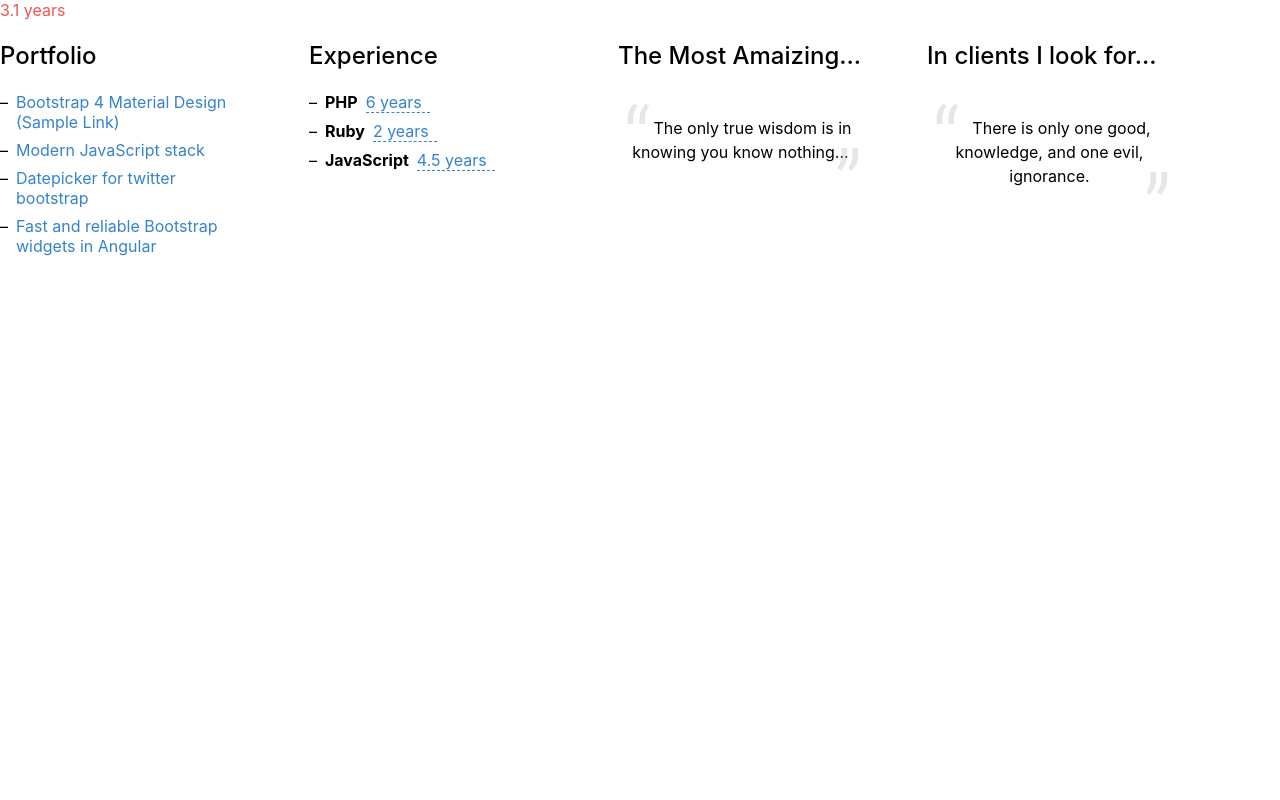
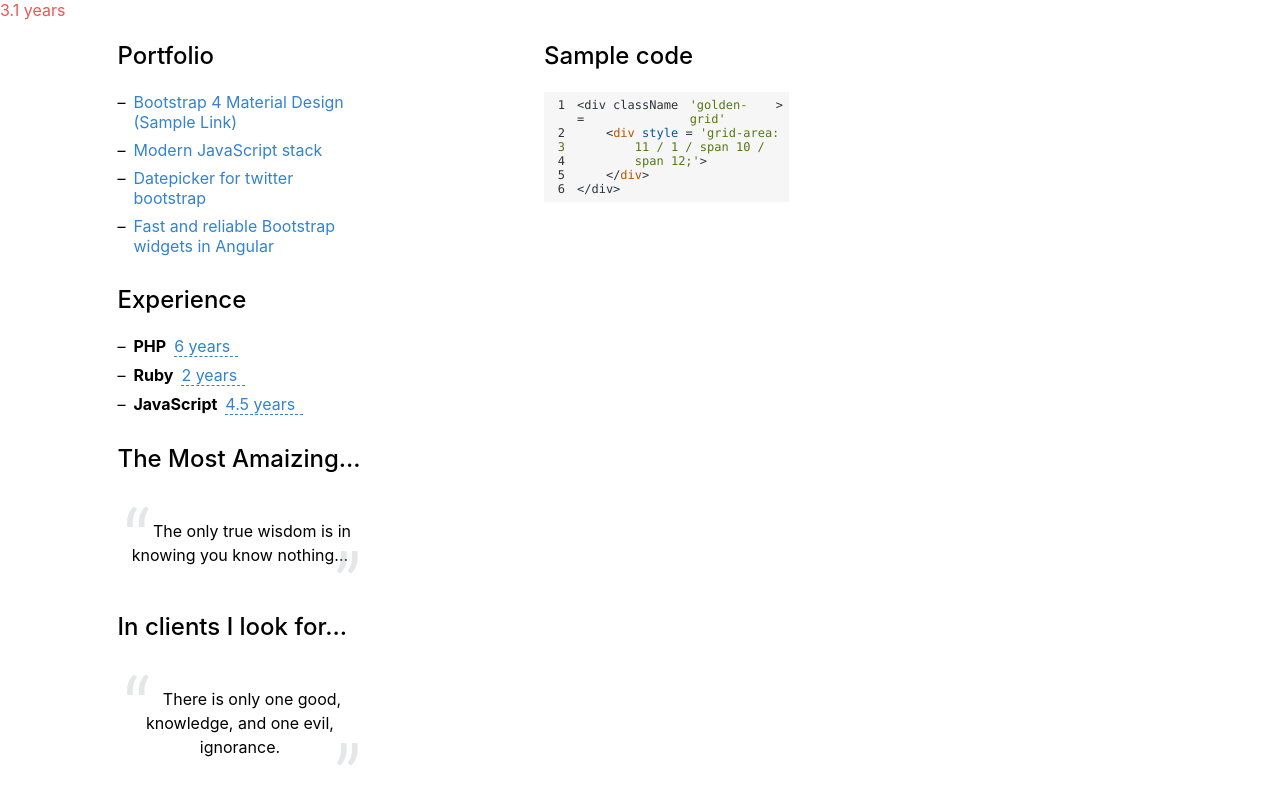
Before and after one commit to bseleng/axeta-trial, a React (Create React App) app: page / in a window 1280 px wide. Built offline with nearby package versions, Linux system fonts and the light colour scheme.

Commit message:
feat: add code block
Took 53 minutes

```diff
--- a/package.json
+++ b/package.json
@@ -10,6 +10,7 @@
     "react-dom": "^17.0.2",
     "react-icons": "^4.2.0",
     "react-scripts": "4.0.3",
+    "react-syntax-highlighter": "^15.4.3",
     "web-vitals": "^1.0.1"
   },
   "scripts": {
--- a/src/App.js
+++ b/src/App.js
@@ -1,9 +1,9 @@
-import React from 'react'
+import React, { useState } from 'react'
 import './App.css'
 import AtmInput from './Atoms/AtmInput/AtmInput'
-import { useState } from 'react'
-import MolSection from './Molecules/MolSection/MolSection'
 import OrgMain from './Organisms/OrgMain/OrgMain'
+import AtmCodeHighlighter from './Atoms/AtmCodeHighliter/AtmCodeHighlighter'
+import TmpMainAndAside from './Templates/TmpMainAndAside/TmpMainAndAside'
 
 const App = () => {
   const [value, setValue] = useState('3.1')
@@ -22,7 +22,7 @@ const App = () => {
         actionOnEdit={'focus'}
         inputTargetStyle={'skillDuration'}
       />
-      <OrgMain />
+      <TmpMainAndAside />
     </>
   )
 }
--- a/src/Atoms/AtmCodeHighliter/AtmCodeHighlighter.jsx
+++ b/src/Atoms/AtmCodeHighliter/AtmCodeHighlighter.jsx
@@ -1,11 +1,13 @@
 import React from 'react'
 import SyntaxHighlighter from 'react-syntax-highlighter'
-import { docco } from 'react-syntax-highlighter/dist/esm/styles/hljs'
-const Component = () => {
-  const codeString = '(num) => num + 1'
+import { stackoverflowLight } from 'react-syntax-highlighter/dist/esm/styles/hljs'
+
+const AtmCodeHighlighter = ({ codeString }) => {
   return (
-    <SyntaxHighlighter language="javascript" style={docco}>
+    <SyntaxHighlighter language="javascript" style={stackoverflowLight} showLineNumbers wrapLines wrapLongLines>
       {codeString}
     </SyntaxHighlighter>
   )
 }
+
+export default AtmCodeHighlighter
--- a/src/Atoms/AtmSectionContent/AtmSectionContent.jsx
+++ b/src/Atoms/AtmSectionContent/AtmSectionContent.jsx
@@ -3,6 +3,7 @@ import classes from './AtmSectionContent.module.css'
 import AxPortfolio from './AxPortfolio'
 import AxExperience from './AxExperience'
 import AxQuote from './AxQuote'
+import AxCode from './AxCode'
 
 const AtmSectionContent = ({ type, content }) => {
   const output = () => {
@@ -13,6 +14,8 @@ const AtmSectionContent = ({ type, content }) => {
         return <AxExperience classes={classes} content={content} />
       case 'quote':
         return <AxQuote classes={classes} content={content} />
+      case 'code':
+        return <AxCode classes={classes} content={content} />
     }
   }
 
--- a/src/Atoms/AtmSectionContent/AtmSectionContent.module.css
+++ b/src/Atoms/AtmSectionContent/AtmSectionContent.module.css
@@ -66,3 +66,8 @@
     justify-content: flex-end;
     top: -50px;
 }
+
+.code {
+    font-size: 12px;
+    text-align: left;
+}
--- /dev/null
+++ b/src/Atoms/AtmSectionContent/AxCode.jsx
@@ -0,0 +1,14 @@
+import React from 'react'
+import AtmCodeHighlighter from '../AtmCodeHighliter/AtmCodeHighlighter'
+
+const AxCode = ({ classes, content }) => {
+  return content.map((el) => {
+    return (
+      <div className={classes.code}>
+        <AtmCodeHighlighter codeString={el.text} className={classes.code} />
+      </div>
+    )
+  })
+}
+
+export default AxCode
--- a/src/Organisms/OrgAside/OrgAside.jsx
+++ b/src/Organisms/OrgAside/OrgAside.jsx
@@ -0,0 +1,24 @@
+import React from 'react'
+import MolSection from '../../Molecules/MolSection/MolSection'
+
+const OrgAside = () => {
+  return (
+    <aside>
+      <MolSection
+        text={'Sample code'}
+        type={'code'}
+        content={[
+          {
+            text: `<div className = 'golden-grid'>
+    <div style = 'grid-area:
+        11 / 1 / span 10 /
+        span 12;'>
+    </div>
+</div> `,
+          },
+        ]}
+      />
+    </aside>
+  )
+}
+export default OrgAside
--- a/src/Organisms/OrgMain/OrgMain.module.css
+++ b/src/Organisms/OrgMain/OrgMain.module.css
@@ -1,9 +1,12 @@
 .main {
     display: flex;
     flex-direction: row;
-    justify-content: flex-start;
+    justify-content: center;
+    width: 50%;
+    flex-wrap: wrap;
 }
 
 .main section {
     margin-right: 4rem;
+    /*width: 50%;*/
 }
--- /dev/null
+++ b/src/Templates/TmpMainAndAside/TmpMainAndAside.jsx
@@ -0,0 +1,14 @@
+import React from 'react'
+import classes from './TmpMainAnsAside.module.css'
+import OrgMain from '../../Organisms/OrgMain/OrgMain'
+import OrgAside from '../../Organisms/OrgAside/OrgAside'
+
+const TmpMainAndAside = () => {
+  return (
+    <div className={classes.wrapper}>
+      <OrgMain />
+      <OrgAside />
+    </div>
+  )
+}
+export default TmpMainAndAside
--- /dev/null
+++ b/src/Templates/TmpMainAndAside/TmpMainAnsAside.module.css
@@ -0,0 +1,4 @@
+.wrapper {
+    width: 85%;
+    display: flex;;
+}
```
Also changed, not shown: src/Organisms/OrgAside/OrgAside.module.css (added, +11 -0 lines), 1 other file (tests, documents, lock files or other folders).
